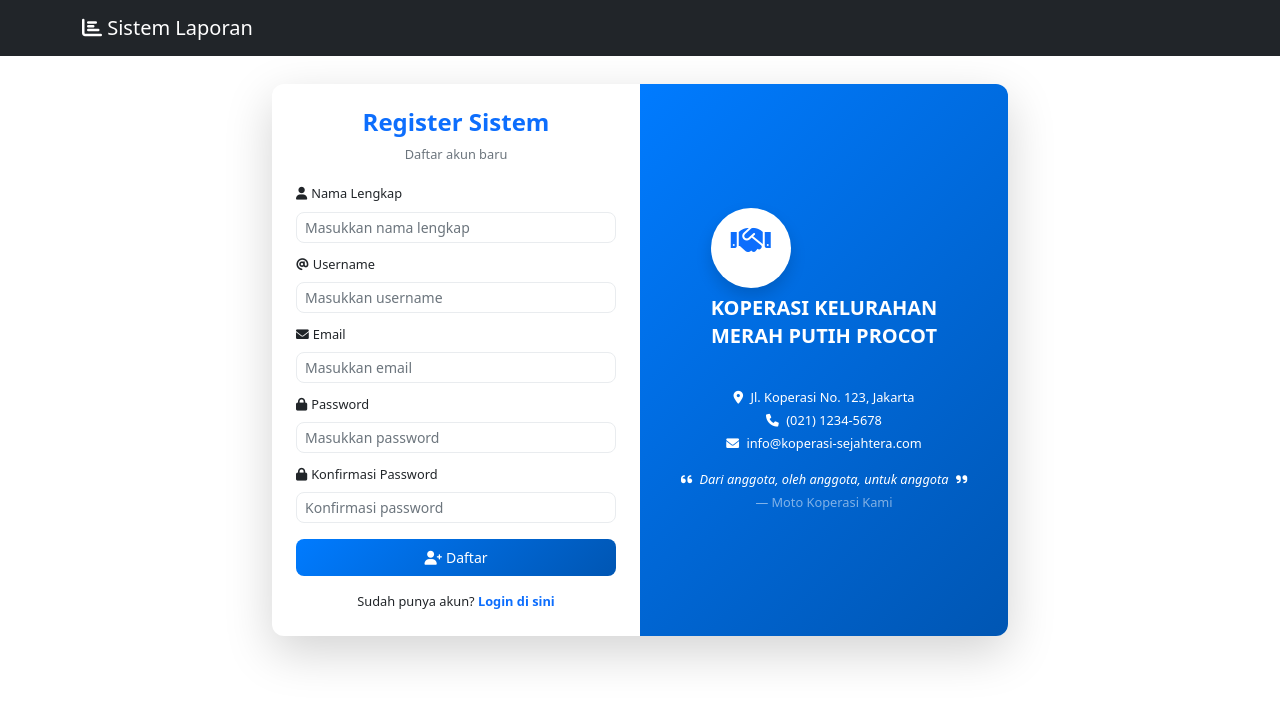
After one commit to dzakyluthfi123/koperasi_merdeka, a CodeIgniter app: page /inventori_koperasi/auth/register in a window 1280 px wide. The commit adds this page. Shown: the top 704 px of the page. Run offline with CodeIgniter, Linux system fonts and the light colour scheme; some libraries are stand-ins or nearby versions.

Commit message:
mantapps ada login and register

```diff
--- a/CodeIgniter-3.1.0/application/config/routes.php
+++ b/CodeIgniter-3.1.0/application/config/routes.php
@@ -24,4 +24,9 @@ $route['laporan'] = 'laporan/penjualan_bulanan';
 $route['laporan/print/(:num)/(:num)'] = 'laporan/print_penjualan/$1/$2';
 $route['inventory/hapus_masuk/(:num)'] = 'inventory/hapus_masuk/$1';
 
+$route['default_controller'] = 'auth/login';
+$route['login'] = 'auth/login';
+$route['register'] = 'auth/register';
+$route['dashboard'] = 'dashboard';
+$route['logout'] = 'auth/logout';
 ?>
--- /dev/null
+++ b/CodeIgniter-3.1.0/application/controllers/Auth.php
@@ -0,0 +1,129 @@
+<?php
+defined('BASEPATH') OR exit('No direct script access allowed');
+
+class Auth extends CI_Controller {
+
+    public function __construct() {
+        parent::__construct();
+        $this->load->model('User_model');
+        $this->load->library('form_validation');
+        $this->load->library('session');
+        $this->load->helper('url');
+    }
+
+    // Halaman Login
+    public function login() {
+        // Jika user sudah login, redirect ke dashboard
+        if ($this->session->userdata('logged_in')) {
+            redirect('dashboard');
+        }
+
+        $data['title'] = 'Login';
+
+        $this->load->view('templates/header', $data);
+        $this->load->view('auth/login');
+        $this->load->view('templates/footer');
+    }
+
+    // Proses Login
+    public function proses_login() {
+        // Validasi form
+        $this->form_validation->set_rules('username', 'Username/Email', 'required');
+        $this->form_validation->set_rules('password', 'Password', 'required');
+
+        if ($this->form_validation->run() == FALSE) {
+            $this->session->set_flashdata('error', 'Username dan password harus diisi!');
+            redirect('auth/login');
+        } else {
+            $username = $this->input->post('username');
+            $password = $this->input->post('password');
+
+            $user = $this->User_model->login($username, $password);
+
+            if ($user) {
+                // Set session data
+                $session_data = array(
+                    'user_id' => $user->id,
+                    'username' => $user->username,
+                    'email' => $user->email,
+                    'nama_lengkap' => $user->nama_lengkap,
+                    'role' => $user->role,
+                    'logged_in' => TRUE
+                );
+
+                $this->session->set_userdata($session_data);
+
+                // Redirect berdasarkan role
+                if ($user->role == 'admin') {
+                    redirect('admin/dashboard');
+                } else {
+                    redirect('dashboard');
+                }
+
+            } else {
+                $this->session->set_flashdata('error', 'Username/Email atau password salah!');
+                redirect('auth/login');
+            }
+        }
+    }
+
+    // Halaman Register
+    public function register() {
+        // Jika user sudah login, redirect ke dashboard
+        if ($this->session->userdata('logged_in')) {
+            redirect('dashboard');
+        }
+
+        $data['title'] = 'Register';
+
+        $this->load->view('templates/header', $data);
+        $this->load->view('auth/register');
+        $this->load->view('templates/footer');
+    }
+
+    // Proses Register
+    public function proses_register() {
+        // Validasi form
+        $this->form_validation->set_rules('nama_lengkap', 'Nama Lengkap', 'required|min_length[3]');
+        $this->form_validation->set_rules('username', 'Username', 'required|min_length[3]|is_unique[users.username]');
+        $this->form_validation->set_rules('email', 'Email', 'required|valid_email|is_unique[users.email]');
+        $this->form_validation->set_rules('password', 'Password', 'required|min_length[6]');
+        $this->form_validation->set_rules('confirm_password', 'Konfirmasi Password', 'required|matches[password]');
+
+        if ($this->form_validation->run() == FALSE) {
+            $this->session->set_flashdata('error', validation_errors());
+            redirect('auth/register');
+        } else {
+            $data = array(
+                'nama_lengkap' => $this->input->post('nama_lengkap'),
+                'username' => $this->input->post('username'),
+                'email' => $this->input->post('email'),
+                'password' => $this->input->post('password'),
+                'role' => 'user' // Default role
+            );
+
+            if ($this->User_model->register($data)) {
+                $this->session->set_flashdata('success', 'Registrasi berhasil! Silakan login.');
+                redirect('auth/login');
+            } else {
+                $this->session->set_flashdata('error', 'Registrasi gagal! Silakan coba lagi.');
+                redirect('auth/register');
+            }
+        }
+    }
+
+    // Logout
+    public function logout() {
+        // Hapus session data
+        $this->session->unset_userdata('user_id');
+        $this->session->unset_userdata('username');
+        $this->session->unset_userdata('email');
+        $this->session->unset_userdata('nama_lengkap');
+        $this->session->unset_userdata('role');
+        $this->session->unset_userdata('logged_in');
+
+        $this->session->set_flashdata('success', 'Anda berhasil logout!');
+        redirect('auth/login');
+    }
+}
+?>
--- /dev/null
+++ b/CodeIgniter-3.1.0/application/models/User_model.php
@@ -0,0 +1,58 @@
+<?php
+defined('BASEPATH') OR exit('No direct script access allowed');
+
+class User_model extends CI_Model {
+
+    public function __construct() {
+        parent::__construct();
+        $this->load->database();
+    }
+
+    // Register user baru
+    public function register($data) {
+        // Hash password sebelum disimpan
+        $data['password'] = password_hash($data['password'], PASSWORD_DEFAULT);
+        $data['created_at'] = date('Y-m-d H:i:s');
+        $data['updated_at'] = date('Y-m-d H:i:s');
+
+        return $this->db->insert('users', $data);
+    }
+
+    // Login user
+    public function login($username, $password) {
+        $this->db->where('username', $username);
+        $this->db->or_where('email', $username);
+        $this->db->where('is_active', 1);
+        $query = $this->db->get('users');
+
+        if ($query->num_rows() == 1) {
+            $user = $query->row();
+            if (password_verify($password, $user->password)) {
+                return $user;
+            }
+        }
+        return false;
+    }
+
+    // Cek apakah username sudah ada
+    public function username_exists($username) {
+        $this->db->where('username', $username);
+        $query = $this->db->get('users');
+        return $query->num_rows() > 0;
+    }
+
+    // Cek apakah email sudah ada
+    public function email_exists($email) {
+        $this->db->where('email', $email);
+        $query = $this->db->get('users');
+        return $query->num_rows() > 0;
+    }
+
+    // Get user by ID
+    public function get_user_by_id($id) {
+        $this->db->where('id', $id);
+        $query = $this->db->get('users');
+        return $query->row();
+    }
+}
+?>
--- /dev/null
+++ b/CodeIgniter-3.1.0/application/views/auth/register.php
@@ -0,0 +1,164 @@
+<div class="container mt-4">
+    <div class="row justify-content-center align-items-center min-vh-80">
+        <div class="col-md-8">
+            <div class="card shadow-lg">
+                <div class="card-body p-0">
+                    <div class="row g-0">
+                        <!-- Bagian Kiri - Form Register -->
+                        <div class="col-md-6">
+                            <div class="p-4">
+                                <div class="text-center mb-3">
+                                    <h4 class="fw-bold text-primary">Register Sistem</h4>
+                                    <p class="text-muted small">Daftar akun baru</p>
+                                </div>
+
+                                <?php if ($this->session->flashdata('error')): ?>
+                                    <div class="alert alert-danger alert-dismissible fade show py-2" role="alert">
+                                        <small><?= $this->session->flashdata('error') ?></small>
+                                        <button type="button" class="btn-close btn-close-sm" data-bs-dismiss="alert"></button>
+                                    </div>
+                                <?php endif; ?>
+
+                                <?php if ($this->session->flashdata('success')): ?>
+                                    <div class="alert alert-success alert-dismissible fade show py-2" role="alert">
+                                        <small><?= $this->session->flashdata('success') ?></small>
+                                        <button type="button" class="btn-close btn-close-sm" data-bs-dismiss="alert"></button>
+                                    </div>
+                                <?php endif; ?>
+
+                                <form action="<?= base_url('auth/proses_register') ?>" method="post">
+                                    <div class="mb-2">
+                                        <label for="nama_lengkap" class="form-label small fw-semibold">
+                                            <i class="fas fa-user me-1"></i>Nama Lengkap
+                                        </label>
+                                        <input type="text" class="form-control form-control-sm" id="nama_lengkap" name="nama_lengkap"
+                                               placeholder="Masukkan nama lengkap" required>
+                                    </div>
+                                    <div class="mb-2">
+                                        <label for="username" class="form-label small fw-semibold">
+                                            <i class="fas fa-at me-1"></i>Username
+                                        </label>
+                                        <input type="text" class="form-control form-control-sm" id="username" name="username"
+                                               placeholder="Masukkan username" required>
+                                    </div>
+                                    <div class="mb-2">
+                                        <label for="email" class="form-label small fw-semibold">
+                                            <i class="fas fa-envelope me-1"></i>Email
+                                        </label>
+                                        <input type="email" class="form-control form-control-sm" id="email" name="email"
+                                               placeholder="Masukkan email" required>
+                                    </div>
+                                    <div class="mb-2">
+                                        <label for="password" class="form-label small fw-semibold">
+                                            <i class="fas fa-lock me-1"></i>Password
+                                        </label>
+                                        <input type="password" class="form-control form-control-sm" id="password" name="password"
+                                               placeholder="Masukkan password" required>
+                                    </div>
+                                    <div class="mb-3">
+                                        <label for="confirm_password" class="form-label small fw-semibold">
+                                            <i class="fas fa-lock me-1"></i>Konfirmasi Password
+                                        </label>
+                                        <input type="password" class="form-control form-control-sm" id="confirm_password" name="confirm_password"
+                                               placeholder="Konfirmasi password" required>
+                                    </div>
+                                    <button type="submit" class="btn btn-primary btn-sm w-100 py-2">
+                                        <i class="fas fa-user-plus me-1"></i>Daftar
+                                    </button>
+                                </form>
+
+                                <div class="text-center mt-3">
+                                    <p class="mb-0 small">Sudah punya akun?
+                                        <a href="<?= base_url('auth/login') ?>" class="text-decoration-none fw-bold">
+                                            Login di sini
+                                        </a>
+                                    </p>
+                                </div>
+                            </div>
+                        </div>
+
+                        <!-- Bagian Kanan - Logo Koperasi -->
+                        <div class="col-md-6 bg-primary text-white">
+                            <div class="p-4 d-flex flex-column justify-content-center align-items-center h-100">
+                                <!-- Logo Koperasi -->
+                                <div class="text-center mb-3">
+                                    <div class="bg-white rounded-circle p-3 mb-2 shadow" style="width: 80px; height: 80px;">
+                                        <i class="fas fa-handshake fa-2x text-primary"></i>
+                                    </div>
+                                    <h5 class="fw-bold mb-1">KOPERASI KELURAHAN </h5>
+                                    <h5 class="fw-bold">MERAH PUTIH PROCOT</h5>
+                                </div>
+
+                                <!-- Informasi Koperasi -->
+                                <div class="text-center mt-3">
+                                    <p class="mb-1 small">
+                                        <i class="fas fa-map-marker-alt me-1"></i>
+                                        Jl. Koperasi No. 123, Jakarta
+                                    </p>
+                                    <p class="mb-1 small">
+                                        <i class="fas fa-phone me-1"></i>
+                                        (021) 1234-5678
+                                    </p>
+                                    <p class="mb-0 small">
+                                        <i class="fas fa-envelope me-1"></i>
+                                        info@koperasi-sejahtera.com
+                                    </p>
+                                </div>
+
+                                <!-- Moto atau Slogan -->
+                                <div class="text-center mt-3">
+                                    <blockquote class="blockquote mb-0">
+                                        <p class="mb-0 fst-italic small">
+                                            <i class="fas fa-quote-left me-1"></i>
+                                            Dari anggota, oleh anggota, untuk anggota
+                                            <i class="fas fa-quote-right ms-1"></i>
+                                        </p>
+                                        <footer class="blockquote-footer text-white-50 mt-1 small">Moto Koperasi Kami</footer>
+                                    </blockquote>
+                                </div>
+                            </div>
+                        </div>
+                    </div>
+                </div>
+            </div>
+        </div>
+    </div>
+</div>
+
+<style>
+.min-vh-80 {
+    min-height: 70vh;
+}
+.card {
+    border: none;
+    border-radius: 12px;
+}
+.bg-primary {
+    background: linear-gradient(135deg, #007bff 0%, #0056b3 100%) !important;
+    border-radius: 0 12px 12px 0;
+}
+.form-control {
+    border-radius: 8px;
+    border: 1.5px solid #e9ecef;
+    transition: all 0.3s;
+    font-size: 0.875rem;
+}
+.form-control:focus {
+    border-color: #007bff;
+    box-shadow: 0 0 0 0.2rem rgba(0, 123, 255, 0.25);
+}
+.btn-primary {
+    border-radius: 8px;
+    background: linear-gradient(135deg, #007bff 0%, #0056b3 100%);
+    border: none;
+    transition: all 0.3s;
+    font-size: 0.875rem;
+}
+.btn-primary:hover {
+    transform: translateY(-1px);
+    box-shadow: 0 3px 10px rgba(0, 123, 255, 0.3);
+}
+.small {
+    font-size: 0.8rem;
+}
+</style>
--- a/CodeIgniter-3.1.0/application/views/inventory/dashboard.php
+++ b/CodeIgniter-3.1.0/application/views/inventory/dashboard.php
@@ -49,8 +49,7 @@
             <div class="card-body">
                 <div class="d-flex justify-content-between">
                     <div>
-                        <h4>Koperasi</h4>
-                        <p>Merdeka</p>
+                        <h4>KOPERASI KELURAHAN MERAH PUTIH PROCOT</h4>
                     </div>
                     <div class="align-self-center">
                         <i class="fas fa-store fa-2x"></i>
--- a/CodeIgniter-3.1.0/application/views/templates/header.php
+++ b/CodeIgniter-3.1.0/application/views/templates/header.php
@@ -3,74 +3,26 @@
 <head>
     <meta charset="UTF-8">
     <meta name="viewport" content="width=device-width, initial-scale=1.0">
-    <title><?= $title ?> - Koperasi Merdeka</title>
+    <title><?= $title ?? 'Sistem Laporan' ?></title>
     <link href="https://cdn.jsdelivr.net/npm/bootstrap@5.1.3/dist/css/bootstrap.min.css" rel="stylesheet">
     <link rel="stylesheet" href="https://cdnjs.cloudflare.com/ajax/libs/font-awesome/6.0.0/css/all.min.css">
-    <link rel="stylesheet" type="text/css" href="https://cdn.datatables.net/1.11.5/css/dataTables.bootstrap5.min.css">
-    <style>
-        .sidebar {
-            min-height: 100vh;
-            background-color: #343a40;
-        }
-        .sidebar .nav-link {
-            color: #fff;
-            padding: 10px 15px;
-        }
-        .sidebar .nav-link:hover {
-            background-color: #495057;
-        }
-        .sidebar .nav-link.active {
-            background-color: #007bff;
-        }
-        .content {
-            padding: 20px;
-        }
-    </style>
 </head>
 <body>
-    <div class="container-fluid">
-        <div class="row">
-            <!-- Sidebar -->
-            <nav class="col-md-3 col-lg-2 d-md-block sidebar collapse">
-                <div class="position-sticky pt-3">
-                    <h4 class="text-white text-center mb-4">Koperasi Merdeka</h4>
-                    <ul class="nav flex-column">
-                        <li class="nav-item">
-                            <a class="nav-link <?= uri_string() == '' ? 'active' : '' ?>" href="<?= base_url() ?>">
-                                <i class="fas fa-home"></i> Dashboard
-                            </a>
-                        </li>
-                        <li class="nav-item">
-                            <a class="nav-link <?= uri_string() == 'barang' ? 'active' : '' ?>" href="<?= base_url('barang') ?>">
-                                <i class="fas fa-box"></i> Data Barang
-                            </a>
-                        </li>
-                        <li class="nav-item">
-                            <a class="nav-link <?= uri_string() == 'jenis-barang' ? 'active' : '' ?>" href="<?= base_url('jenis-barang') ?>">
-                                <i class="fas fa-tags"></i> Jenis Barang
-                            </a>
-                        </li>
-                        <li class="nav-item">
-                            <a class="nav-link <?= uri_string() == 'barang-masuk' ? 'active' : '' ?>" href="<?= base_url('barang-masuk') ?>">
-                                <i class="fas fa-arrow-down"></i> Barang Masuk
-                            </a>
-                        </li>
-                        <li class="nav-item">
-                            <a class="nav-link <?= uri_string() == 'barang-keluar' ? 'active' : '' ?>" href="<?= base_url('barang-keluar') ?>">
-                                <i class="fas fa-arrow-up"></i> Barang Keluar
-                            </a>
-                        </li>
-                        <li class="nav-item">
-                            <a class="nav-link <?= uri_string() == 'laporan' ? 'active' : '' ?>" href="<?= base_url('laporan') ?>">
-                                <i class="fas fa-chart-bar"></i> Laporan
-                            </a>
-                        </li>
-                    </ul>
-                </div>
-            </nav>
+    <nav class="navbar navbar-expand-lg navbar-dark bg-dark">
+        <div class="container">
+            <a class="navbar-brand" href="<?= base_url() ?>">
+                <i class="fas fa-chart-bar"></i> Sistem Laporan
+            </a>
 
-            <!-- Main content -->
-            <main class="col-md-9 ms-sm-auto col-lg-10 px-md-4 content">
-                <div class="d-flex justify-content-between flex-wrap flex-md-nowrap align-items-center pt-3 pb-2 mb-3 border-bottom">
-                <h1 class="h2"><?= isset($title) ? $title : 'Koperasi Merdeka' ?></h1>
-                </div>
+            <?php if ($this->session->userdata('logged_in')): ?>
+            <div class="navbar-nav ms-auto">
+                <span class="navbar-text me-3">
+                    <i class="fas fa-user"></i> <?= $this->session->userdata('nama_lengkap') ?>
+                </span>
+                <a class="nav-link" href="<?= base_url('auth/logout') ?>">
+                    <i class="fas fa-sign-out-alt"></i> Logout
+                </a>
+            </div>
+            <?php endif; ?>
+        </div>
+    </nav>
```
Also changed, not shown: CodeIgniter-3.1.0/application/controllers/Dashboard.php (added, +24 -0 lines), CodeIgniter-3.1.0/application/views/auth/login.php (added, +132 -0 lines), CodeIgniter-3.1.0/application/views/dashboard/index.php (added, +33 -0 lines), CodeIgniter-3.1.0/application/assets/image.jpg (added).
